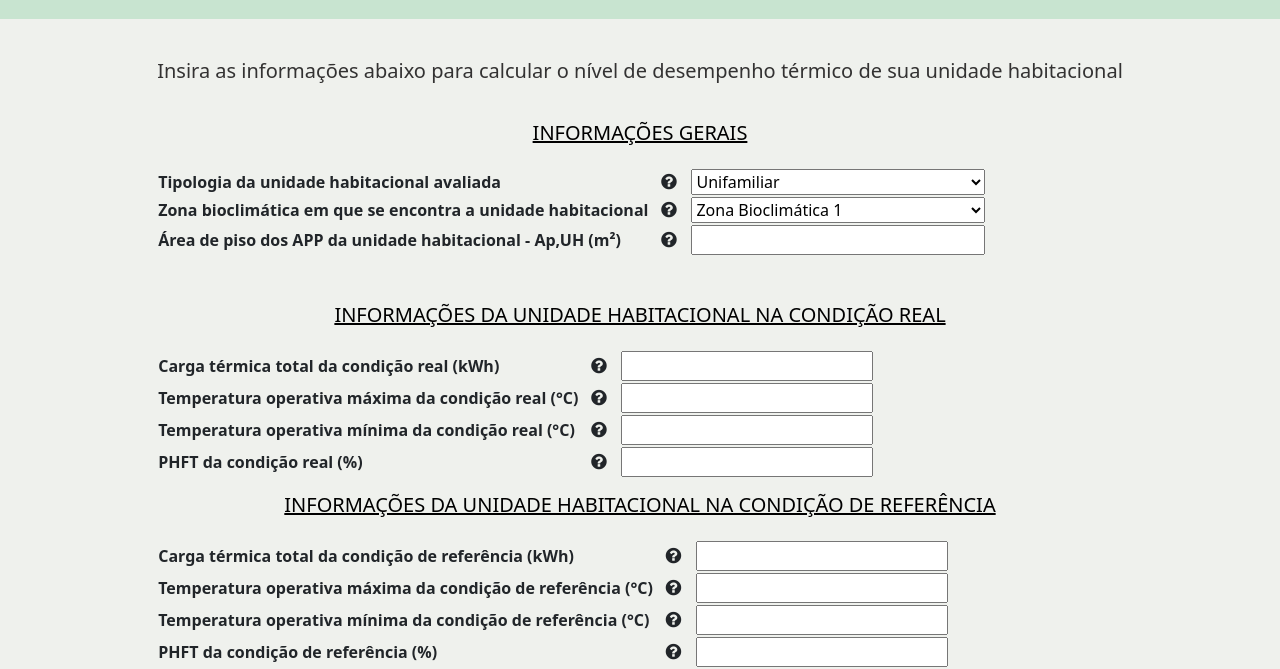
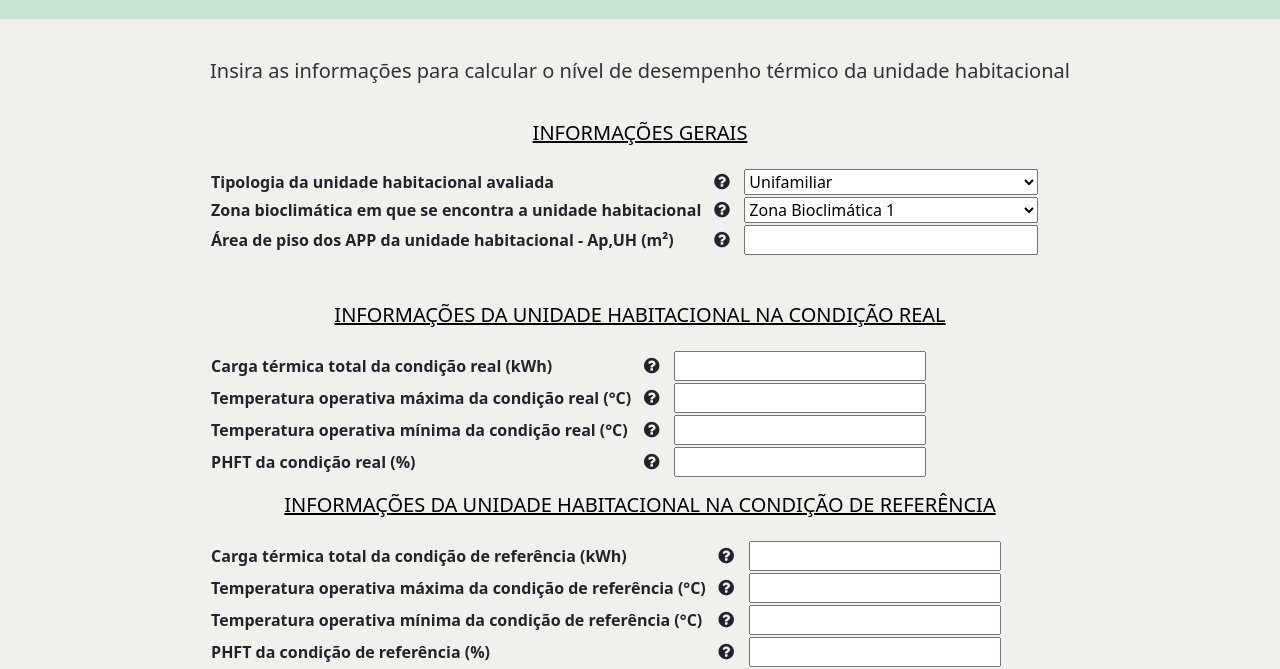
Before and after one commit to arturkamimura/classificacao_nbr15575, a plain HTML site: page index.html in a window 1280 px wide. Shown: the part 131-800 px from the top of the page. Drawn offline with nearby package versions, Linux system fonts and the light colour scheme.

Commit message:
Update index.html

```diff
--- a/index.html
+++ b/index.html
@@ -56,7 +56,7 @@
     <h3>Entradas da unidade habitacional (UH)</h3> -->
         <div style="padding-top:40px;">
             <table style="margin-bottom: 4vh;">
-                <h1 style="font-size:20px;padding-bottom:15px;color:#333232;text-align:center">Insira as informações abaixo para calcular o nível de desempenho térmico de sua unidade habitacional</h1>
+                <h1 style="font-size:20px;padding-bottom:15px;color:#333232;text-align:center">Insira as informações para calcular o nível de desempenho térmico da unidade habitacional</h1>
                 <h2 style="font-size:20px;text-decoration:underline ;padding:15px;color:#000000;text-align:center">INFORMAÇÕES GERAIS</h2>
                 <tr>
                     <th>Tipologia da unidade habitacional avaliada<span id="tipologia_question" style="float:right;" title="Deve-se informar a tipologia da edificação avaliada" ><i class="fa fa-question-circle" style="font-size:18px;"></i></span></th>
```
